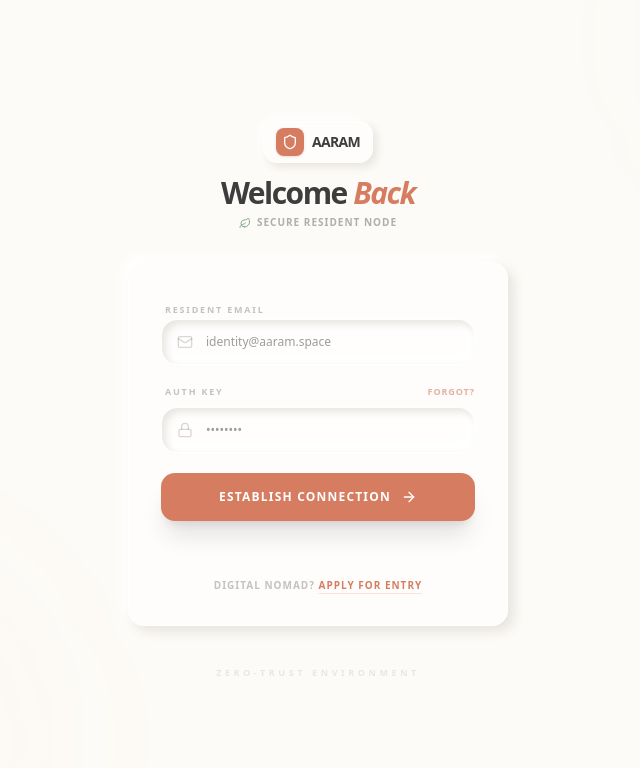
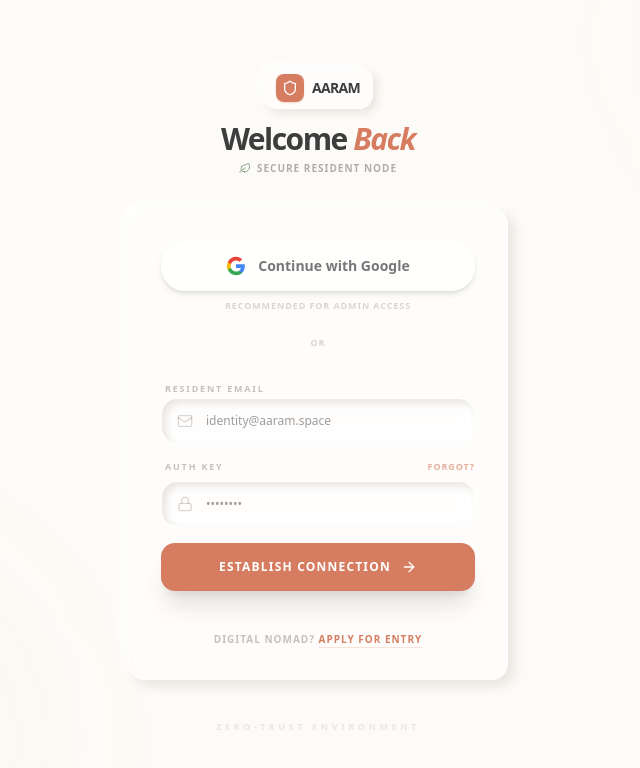
Before and after one commit to kirtimaya/AaramSmartHomes, a Next.js app: page /login in a window 1280 px wide. Shown: the top 768 px of the page, without its empty margins (322-962 px from the left). Built offline with nearby package versions, Linux system fonts and the light colour scheme; no server answers.

Commit message:
feat: add Google OAuth login — kirtimayaswain@gmail.com as primary admin

```diff
--- /dev/null
+++ b/src/app/auth/callback/route.ts
@@ -0,0 +1,26 @@
+import { NextResponse } from 'next/server';
+import type { NextRequest } from 'next/server';
+import { createClient } from '@supabase/supabase-js';
+
+export async function GET(request: NextRequest) {
+  const requestUrl = new URL(request.url);
+  const code = requestUrl.searchParams.get('code');
+
+  if (code) {
+    const supabase = createClient(
+      process.env.NEXT_PUBLIC_SUPABASE_URL!,
+      process.env.NEXT_PUBLIC_SUPABASE_ANON_KEY!
+    );
+
+    const { data: { session } } = await supabase.auth.exchangeCodeForSession(code);
+
+    const email = session?.user?.email ?? '';
+    if (email === 'kirtimayaswain@gmail.com' || email.includes('admin')) {
+      return NextResponse.redirect(new URL('/admin', requestUrl.origin));
+    }
+    return NextResponse.redirect(new URL('/tenant', requestUrl.origin));
+  }
+
+  // No code — send back to login
+  return NextResponse.redirect(new URL('/login', requestUrl.origin));
+}
--- a/src/app/login/page.tsx
+++ b/src/app/login/page.tsx
@@ -13,13 +13,13 @@
   Leaf
 } from 'lucide-react';
 import { motion } from 'framer-motion';
-import { cn } from '@/lib/utils';
 import Link from 'next/link';
 
 export default function LoginPage() {
   const [email, setEmail] = useState('');
   const [password, setPassword] = useState('');
   const [loading, setLoading] = useState(false);
+  const [googleLoading, setGoogleLoading] = useState(false);
   const [error, setError] = useState<string | null>(null);
   const router = useRouter();
 
@@ -28,16 +28,12 @@
     setLoading(true);
     setError(null);
 
-    const { error } = await supabase.auth.signInWithPassword({
-      email,
-      password,
-    });
+    const { error } = await supabase.auth.signInWithPassword({ email, password });
 
     if (error) {
       setError(error.message);
       setLoading(false);
     } else {
-      // Intelligently redirect based on email (placeholder for actual role)
       if (email.includes('admin') || email === 'kirtimayaswain@gmail.com') {
         router.push('/admin');
       } else {
@@ -46,9 +42,24 @@
     }
   };
 
+  const handleGoogleLogin = async () => {
+    setGoogleLoading(true);
+    setError(null);
+    const { error } = await supabase.auth.signInWithOAuth({
+      provider: 'google',
+      options: {
+        redirectTo: `${window.location.origin}/auth/callback`,
+      },
+    });
+    if (error) {
+      setError(error.message);
+      setGoogleLoading(false);
+    }
+  };
+
   return (
     <div className="min-h-screen bg-background flex flex-col items-center justify-center p-6 relative overflow-hidden selection:bg-primary/20">
-      {/* Background Ornaments - Tighter */}
+      {/* Background Ornaments */}
       <div className="absolute top-[-10%] right-[-10%] w-[30%] h-[30%] bg-secondary/5 rounded-full blur-[80px]" />
       <div className="absolute bottom-[-10%] left-[-10%] w-[35%] h-[35%] bg-primary/5 rounded-full blur-[100px]" />
 
@@ -72,8 +83,38 @@
           </div>
         </div>
 
-        <div className="soft-card p-8 border border-white bg-white/40">
-          <form onSubmit={handleLogin} className="space-y-5">
+        <div className="soft-card p-8 border border-white bg-white/40 space-y-6">
+
+          {/* Google Sign-In — Primary for Admin */}
+          <div className="space-y-2">
+            <button
+              onClick={handleGoogleLogin}
+              disabled={googleLoading}
+              className="w-full flex items-center justify-center gap-3 py-3.5 px-5 rounded-2xl border border-white bg-white/80 shadow-md hover:shadow-lg hover:translate-y-[-1px] active:translate-y-0 transition-all font-bold text-sm text-foreground/70 disabled:opacity-50"
+            >
+              {googleLoading ? (
+                <Loader2 className="w-4 h-4 animate-spin text-foreground/40" />
+              ) : (
+                <svg className="w-5 h-5 shrink-0" viewBox="0 0 24 24">
+                  <path d="M22.56 12.25c0-.78-.07-1.53-.2-2.25H12v4.26h5.92c-.26 1.37-1.04 2.53-2.21 3.31v2.77h3.57c2.08-1.92 3.28-4.74 3.28-8.09z" fill="#4285F4"/>
+                  <path d="M12 23c2.97 0 5.46-.98 7.28-2.66l-3.57-2.77c-.98.66-2.23 1.06-3.71 1.06-2.86 0-5.29-1.93-6.16-4.53H2.18v2.84C3.99 20.53 7.7 23 12 23z" fill="#34A853"/>
+                  <path d="M5.84 14.09c-.22-.66-.35-1.36-.35-2.09s.13-1.43.35-2.09V7.07H2.18C1.43 8.55 1 10.22 1 12s.43 3.45 1.18 4.93l3.66-2.84z" fill="#FBBC05"/>
+                  <path d="M12 5.38c1.62 0 3.06.56 4.21 1.64l3.15-3.15C17.45 2.09 14.97 1 12 1 7.7 1 3.99 3.47 2.18 7.07l3.66 2.84c.87-2.6 3.3-4.53 6.16-4.53z" fill="#EA4335"/>
+                </svg>
+              )}
+              Continue with Google
+            </button>
+            <p className="text-center text-[9px] font-bold text-foreground/20 uppercase tracking-widest">Recommended for admin access</p>
+          </div>
+
+          <div className="flex items-center gap-3">
+            <div className="flex-1 h-px bg-white/60" />
+            <span className="text-[9px] font-bold text-foreground/20 uppercase tracking-widest">or</span>
+            <div className="flex-1 h-px bg-white/60" />
+          </div>
+
+          {/* Email / Password Form */}
+          <form onSubmit={handleLogin} className="space-y-4">
             <div className="space-y-2">
               <label className="text-[9px] font-bold uppercase tracking-[0.2em] text-foreground/30 ml-1">Resident Email</label>
               <div className="relative group">
@@ -132,7 +173,7 @@
             </button>
           </form>
 
-          <div className="mt-8 text-center pt-6 border-t border-white/50">
+          <div className="text-center pt-4 border-t border-white/50">
             <p className="text-[10px] text-foreground/30 font-bold uppercase tracking-widest">
               Digital Nomad? <Link href="/signup" className="text-primary hover:text-primary/80 transition-colors underline-offset-4 underline decoration-primary/20">Apply for entry</Link>
             </p>
```
